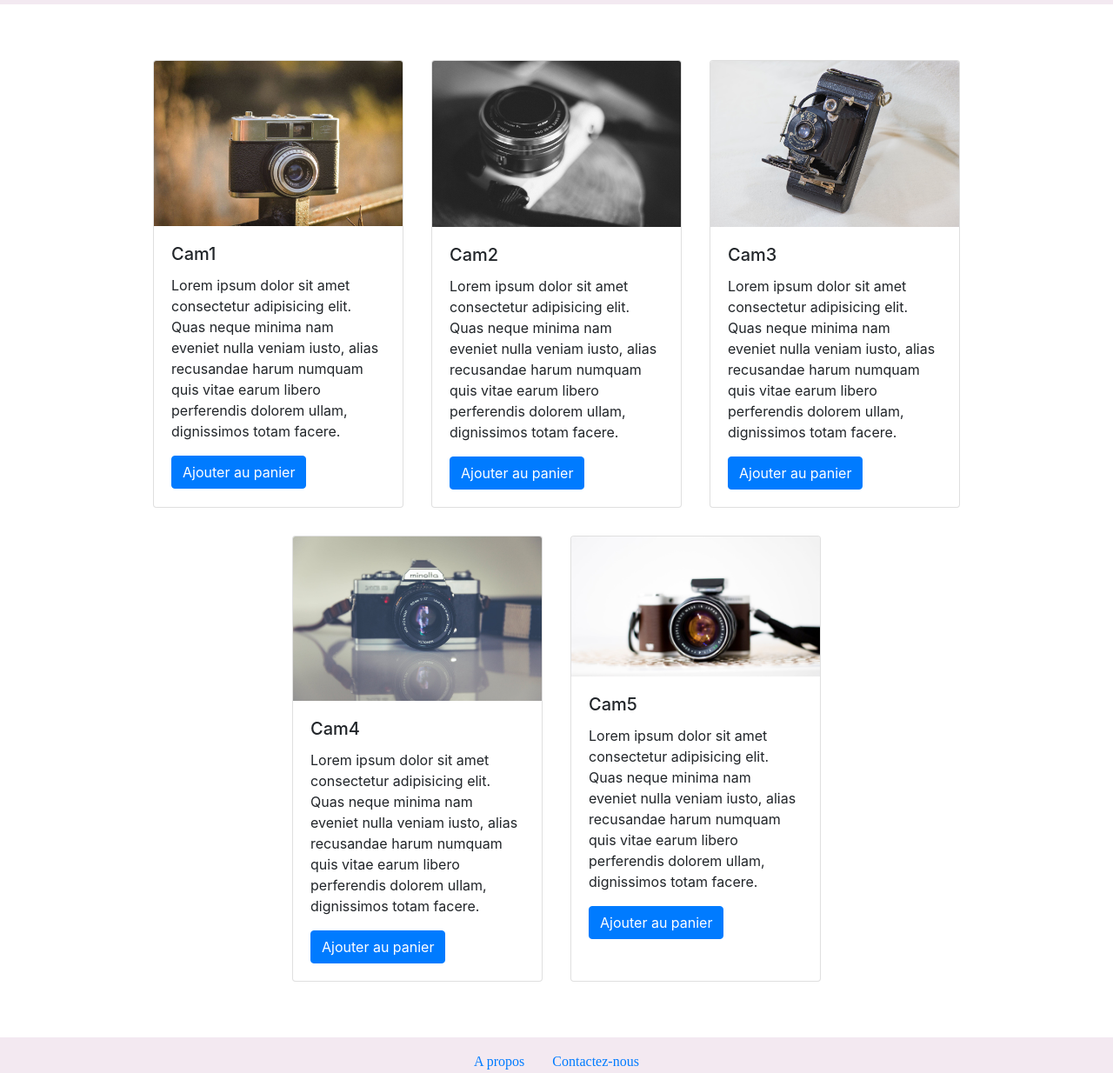
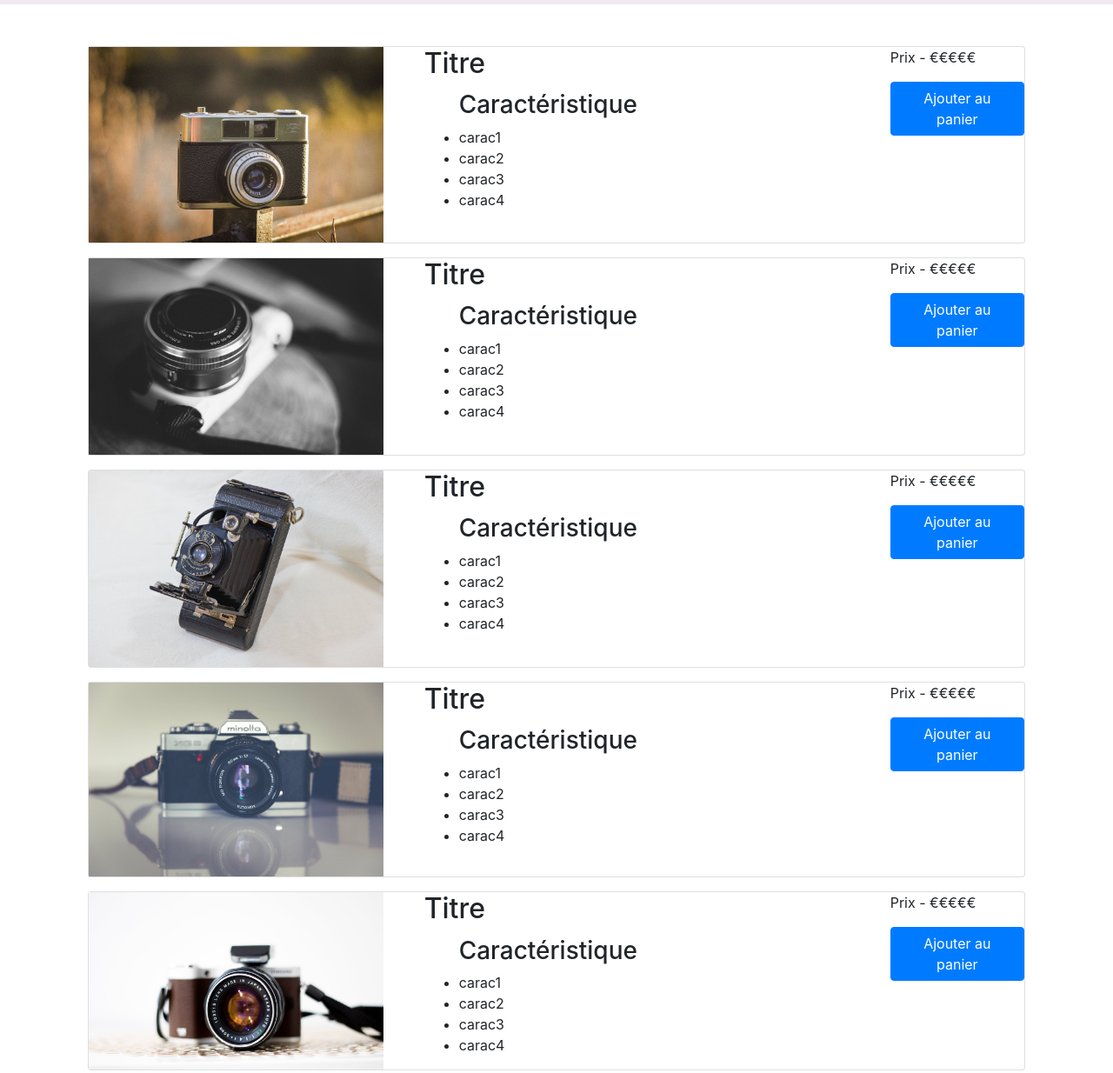
Before and after one commit to fullak/Orinoco, a website: page index.html in a window 1280 px wide. Shown: the part 106-1340 px from the top of the page at 87% size. Drawn offline with nearby package versions, Linux system fonts and the light colour scheme; a web font is replaced by a local one.

Commit message:
add product.html

```diff
--- a/index.html
+++ b/index.html
@@ -29,63 +29,130 @@
         </nav>
     </header>
 
-    <main class="container">
-        <div class="row justify-content-center">
-            <div class="card" style="width: 18rem;">
-                <img class="card-img-top" src="/images/vcam_1.jpg" alt="Card image cap">
-                <div class="card-body">
-                    <h5 class="card-title">Cam1</h5>
-                    <p class="card-text">Lorem ipsum dolor sit amet consectetur adipisicing elit. Quas neque minima nam
-                        eveniet nulla veniam iusto, alias recusandae harum numquam quis vitae earum libero perferendis
-                        dolorem ullam, dignissimos totam facere.</p>
-                    <a href="#" class="btn btn-primary">Ajouter au panier</a>
+    <main>
+        <section class="container">
+
+            <div class="card">
+                <div class="row ">
+                    <div class="col-md-4">
+                        <img src="/images/vcam_1.jpg" class="w-100 h-100">
+                    </div>
+                    <div class="col-md-6 px-3">
+                        <div class="card-block px-3">
+                            <h2 class="card-title">Titre</h2>
+                            <ul>
+                                <h3>Caractéristique</h3>
+                                <li>carac1</li>
+                                <li>carac2</li>
+                                <li>carac3</li>
+                                <li>carac4</li>
+                            </ul>
+                        </div>
+                    </div>
+                    <div class="col-md-2 pull-right">
+                        <p>Prix - €€€€€</p>
+                        <a href="#" class="btn btn-primary">Ajouter au panier</a>
+                    </div>
                 </div>
             </div>
 
-            <div class="card" style="width: 18rem;">
-                <img class="card-img-top" src="/images/vcam_2.jpg" alt="Card image cap">
-                <div class="card-body">
-                    <h5 class="card-title">Cam2</h5>
-                    <p class="card-text">Lorem ipsum dolor sit amet consectetur adipisicing elit. Quas neque minima nam
-                        eveniet nulla veniam iusto, alias recusandae harum numquam quis vitae earum libero perferendis
-                        dolorem ullam, dignissimos totam facere.</p>
-                    <a href="#" class="btn btn-primary">Ajouter au panier</a>
+            <div class="card">
+                <div class="row ">
+                    <div class="col-md-4">
+                        <img src="/images/vcam_2.jpg" class="w-100 h-100">
+                    </div>
+                    <div class="col-md-6 px-3">
+                        <div class="card-block px-3">
+                            <h2 class="card-title">Titre</h2>
+                            <ul>
+                                <h3>Caractéristique</h3>
+                                <li>carac1</li>
+                                <li>carac2</li>
+                                <li>carac3</li>
+                                <li>carac4</li>
+                            </ul>
+                        </div>
+                    </div>
+                    <div class="col-md-2 pull-right">
+                        <p>Prix - €€€€€</p>
+                        <a href="#" class="btn btn-primary">Ajouter au panier</a>
+                    </div>
                 </div>
             </div>
 
-            <div class="card" style="width: 18rem;">
-                <img class="card-img-top" src="/images/vcam_3.jpg" alt="Card image cap">
-                <div class="card-body">
-                    <h5 class="card-title">Cam3</h5>
-                    <p class="card-text">Lorem ipsum dolor sit amet consectetur adipisicing elit. Quas neque minima nam
-                        eveniet nulla veniam iusto, alias recusandae harum numquam quis vitae earum libero perferendis
-                        dolorem ullam, dignissimos totam facere.</p>
-                    <a href="#" class="btn btn-primary">Ajouter au panier</a>
+            <div class="card">
+                <div class="row ">
+                    <div class="col-md-4">
+                        <img src="/images/vcam_3.jpg" class="w-100 h-100">
+                    </div>
+                    <div class="col-md-6 px-3">
+                        <div class="card-block px-3">
+                            <h2 class="card-title">Titre</h2>
+                            <ul>
+                                <h3>Caractéristique</h3>
+                                <li>carac1</li>
+                                <li>carac2</li>
+                                <li>carac3</li>
+                                <li>carac4</li>
+                            </ul>
+                        </div>
+                    </div>
+                    <div class="col-md-2 pull-right">
+                        <p>Prix - €€€€€</p>
+                        <a href="#" class="btn btn-primary">Ajouter au panier</a>
+                    </div>
                 </div>
             </div>
 
-            <div class="card" style="width: 18rem;">
-                <img class="card-img-top" src="/images/vcam_4.jpg" alt="Card image cap">
-                <div class="card-body">
-                    <h5 class="card-title">Cam4</h5>
-                    <p class="card-text">Lorem ipsum dolor sit amet consectetur adipisicing elit. Quas neque minima nam
-                        eveniet nulla veniam iusto, alias recusandae harum numquam quis vitae earum libero perferendis
-                        dolorem ullam, dignissimos totam facere.</p>
-                    <a href="#" class="btn btn-primary">Ajouter au panier</a>
+            <div class="card">
+                <div class="row ">
+                    <div class="col-md-4">
+                        <img src="/images/vcam_4.jpg" class="w-100 h-100">
+                    </div>
+                    <div class="col-md-6 px-3">
+                        <div class="card-block px-3">
+                            <h2 class="card-title">Titre</h2>
+                            <ul>
+                                <h3>Caractéristique</h3>
+                                <li>carac1</li>
+                                <li>carac2</li>
+                                <li>carac3</li>
+                                <li>carac4</li>
+                            </ul>
+                        </div>
+                    </div>
+                    <div class="col-md-2 pull-right">
+                        <p>Prix - €€€€€</p>
+                        <a href="#" class="btn btn-primary">Ajouter au panier</a>
+                    </div>
                 </div>
             </div>
 
-            <div class="card" style="width: 18rem;">
-                <img class="card-img-top" src="/images/vcam_5.jpg" alt="Card image cap">
-                <div class="card-body">
-                    <h5 class="card-title">Cam5</h5>
-                    <p class="card-text">Lorem ipsum dolor sit amet consectetur adipisicing elit. Quas neque minima nam
-                        eveniet nulla veniam iusto, alias recusandae harum numquam quis vitae earum libero perferendis
-                        dolorem ullam, dignissimos totam facere.</p>
-                    <a href="#" class="btn btn-primary">Ajouter au panier</a>
+            <div class="card">
+                <div class="row ">
+                    <div class="col-md-4">
+                        <img src="/images/vcam_5.jpg" class="w-100 h-100">
+                    </div>
+                    <div class="col-md-6 px-3">
+                        <div class="card-block px-3">
+                            <h2 class="card-title">Titre</h2>
+                            <ul>
+                                <h3>Caractéristique</h3>
+                                <li>carac1</li>
+                                <li>carac2</li>
+                                <li>carac3</li>
+                                <li>carac4</li>
+                            </ul>
+                        </div>
+                    </div>
+                    <div class="col-md-2 pull-right">
+                        <p>Prix - €€€€€</p>
+                        <a href="#" class="btn btn-primary">Ajouter au panier</a>
+                    </div>
                 </div>
             </div>
-        </div>
+
+        </section>
     </main>
 
     <footer class="container-fluid page-footer">
```
Also changed, not shown: pages/product.html (added, +74 -0 lines).
